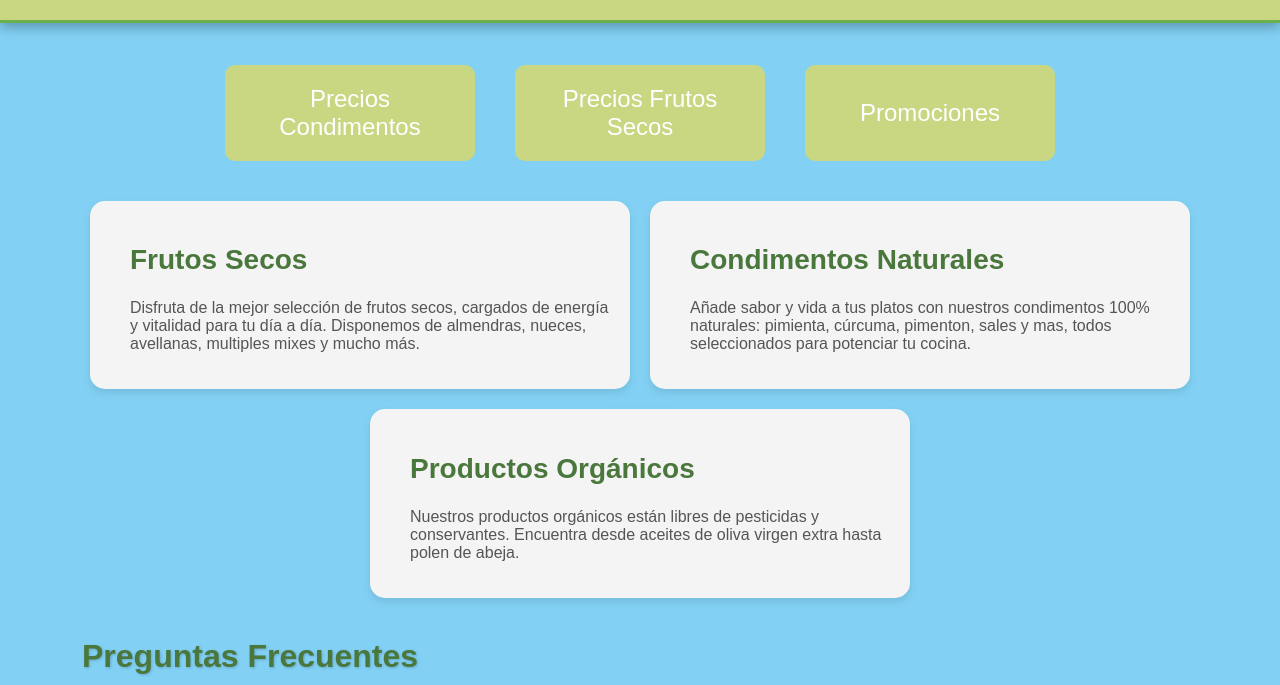
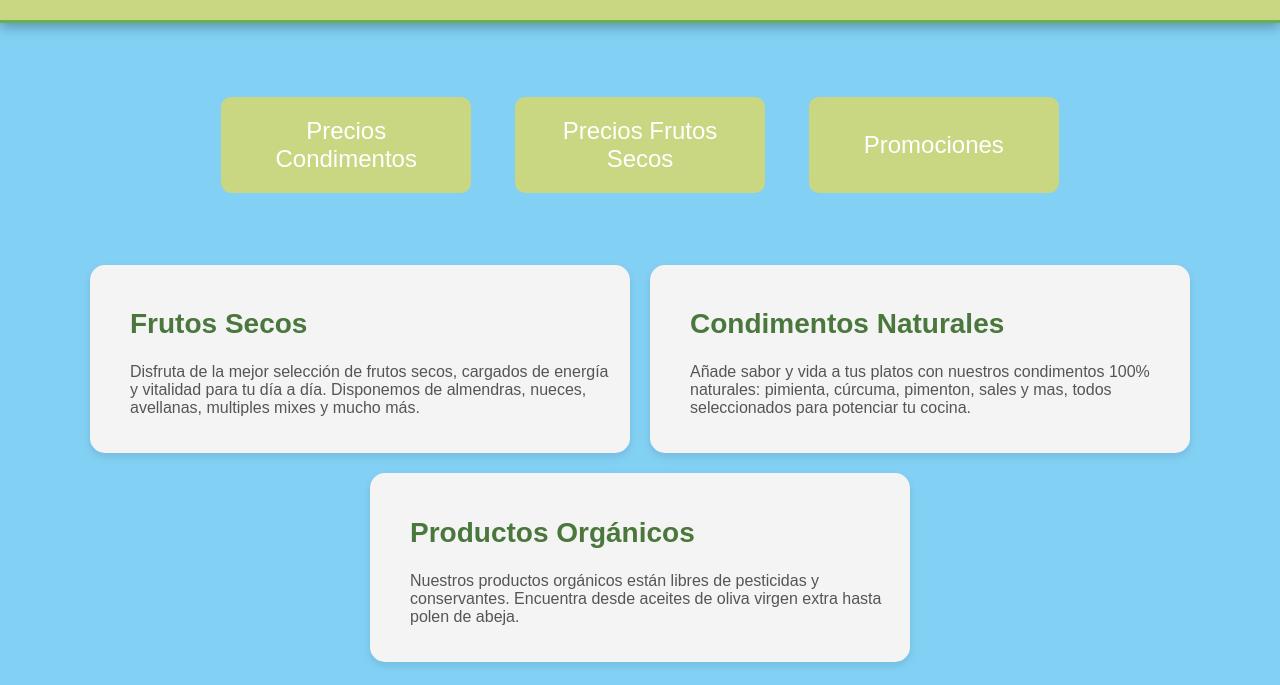
Before and after one commit to Horqueta/Horqueta.github.io, a plain HTML site: page index.html in a window 1280 px wide. Shown: the part 115-800 px from the top of the page. Drawn offline with Linux system fonts and the light colour scheme.

Commit message:
Update styles.css

```diff
--- a/styles.css
+++ b/styles.css
@@ -75,8 +75,8 @@ main {
     display: flex;
     justify-content: center;
     flex-wrap: wrap;
-    gap: 20px; /* Aumenta el espacio entre los botones */
-    margin: 30px 0; /* Añade más margen arriba y abajo de la sección */
+    gap: 2%; /* Aumenta el espacio entre los botones */
+    margin: 5% 2%; /* Añade más margen arriba y abajo de la sección */
 }
 
 .hero-buttons button {
```
